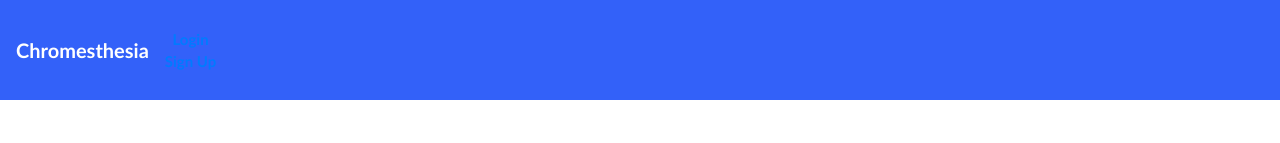
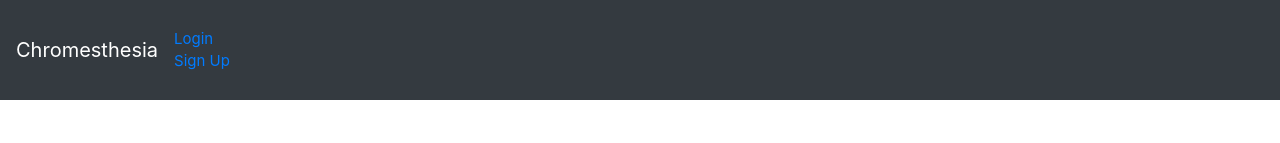
Before and after one commit to irvinek01/project-chromesthesia, a React (Create React App) app in the folder client/: page / in a window 1280 px wide. Shown: the top 143 px of the page. Built offline with nearby package versions, Linux system fonts and the light colour scheme; no server answers.

Commit message:
Revert "added color, changing text style"

```diff
--- a/client/src/components/HomePage/index.css
+++ b/client/src/components/HomePage/index.css
@@ -45,7 +45,7 @@ button {
 }
 
 nav {
-  font-size: 2000px;
+  font-size: 15px;
   height: 100px;
 
 
--- a/client/src/components/Navigation/Nav.module.css
+++ b/client/src/components/Navigation/Nav.module.css
@@ -2,19 +2,3 @@
   text-decoration: none;
   font-weight: bold;
 }
-
-Nav {
-  background-color: rgba(9, 65, 248, 0.829);
-  border: 100px;
-  padding: 63px;
-  text-align: center;
-  text-decoration: none;
-  display: inline-block;
-  font-size: 15px;
-  margin: 0px;
-  border-radius: 0%;
-  font-family: "Gill Sans", sans-serif;
-  font-weight: bold;
-
-
-}
--- a/client/src/components/Navigation/Navigation.js
+++ b/client/src/components/Navigation/Navigation.js
@@ -5,8 +5,7 @@ import { Navbar } from "react-bootstrap";
 function Navigation() {
   const auth = useAuth();
   return (
-    // collapseOnSelect expand="lg" bg="dark" variant="dark"
-    <Navbar expand="lg" variant="dark">
+    <Navbar collapseOnSelect expand="lg" bg="dark" variant="dark">
       <Navbar.Brand href="/">Chromesthesia </Navbar.Brand>
       {auth.isLoggedIn() ? <UserNavs auth={auth} /> : <GuestNavs />}
     </Navbar>
```
